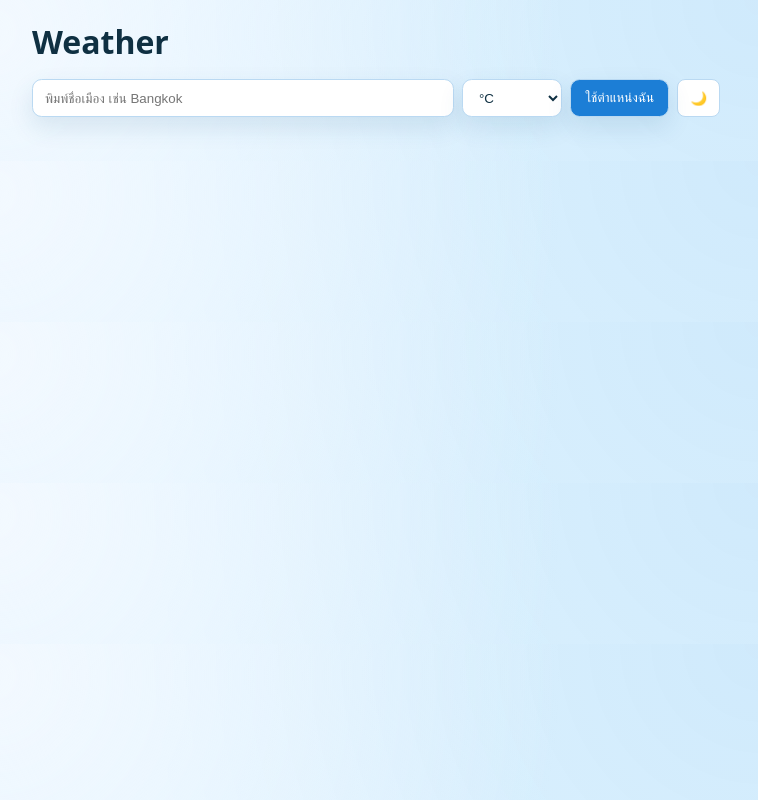
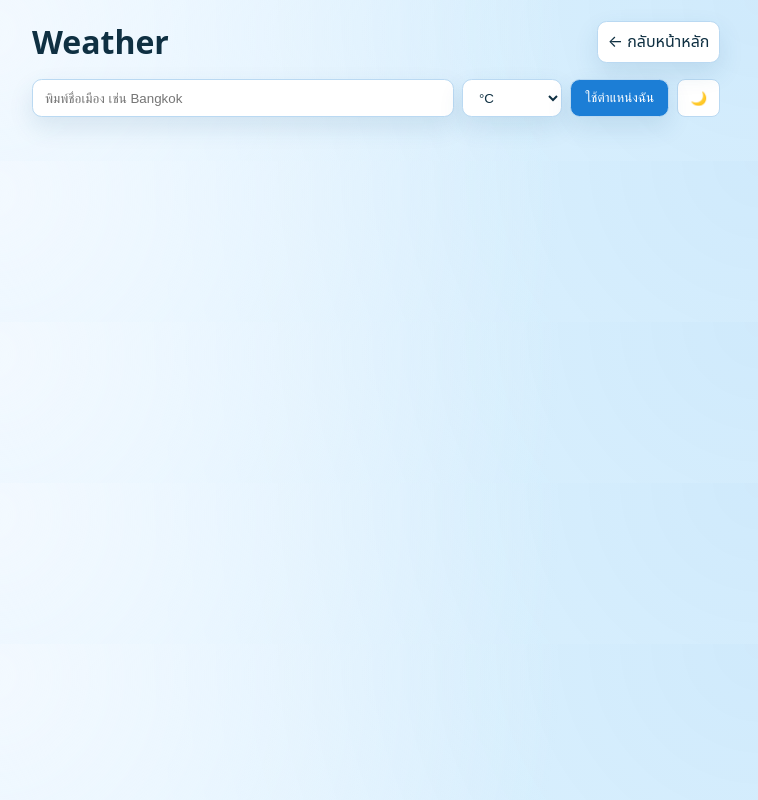
Before and after one commit to LE4FEX/Portfolio, a plain HTML site: page weather/index.html in a window 1280 px wide. Shown: the whole page, without its empty margins (264-1022 px from the left). Drawn offline with Linux system fonts and the light colour scheme.

Commit message:
Add back link from weather app to main page

```diff
--- a/weather/index.html
+++ b/weather/index.html
@@ -12,6 +12,7 @@
   <main class="wrap">
     <div class="bar">
       <h1>Weather</h1>
+      <a class="icon-btn back-link" href="../index.html" aria-label="กลับหน้าหลัก">← กลับหน้าหลัก</a>
     </div>
 
     <form id="searchForm" autocomplete="off">
--- a/weather/styles.css
+++ b/weather/styles.css
@@ -45,11 +45,15 @@ body{
 .bar{display:flex;align-items:center;justify-content:space-between;margin:0 0 .75rem}
 h1{margin:0;font-weight:600}
 .icon-btn{
+  display:inline-flex;
+  align-items:center;
+  gap:.35rem;
   border:1px solid var(--bd);
   border-radius:.6rem;
   padding:.45rem .6rem;
   background:var(--panel);
   color:var(--fg);
+  text-decoration:none;
   cursor:pointer;
   box-shadow:var(--shadow);
   transform:translateY(0);
```
